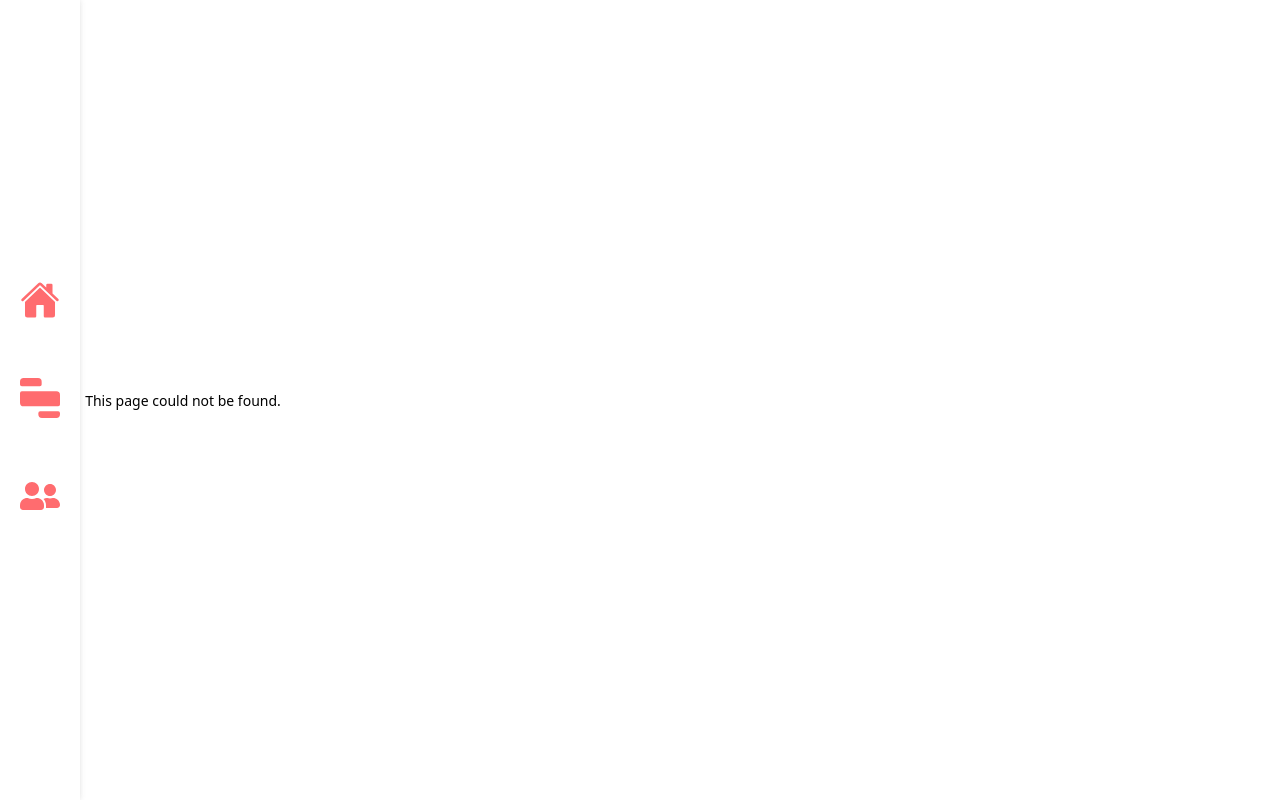
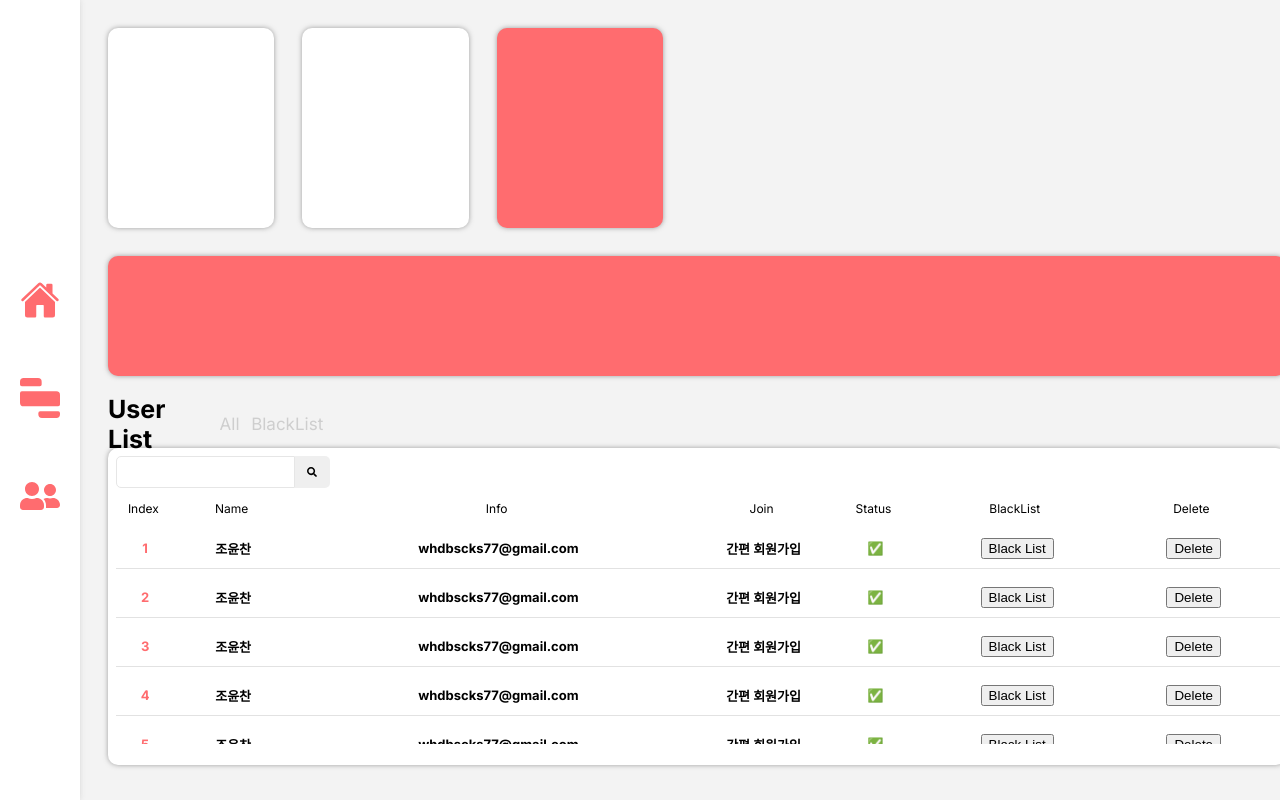
Before and after one commit to 1-MSG/admin_frontend, a Next.js app: page /user in a window 1280 px wide. Before the commit this address had no page. Built offline with nearby package versions, Linux system fonts and the light colour scheme.

Commit message:
feat: 사용자 어드민 페이지 레이아웃 수정 (#22)

```diff
--- /dev/null
+++ b/src/app/user/_components/UserManage.tsx
@@ -0,0 +1,14 @@
+"use client";
+
+import React, { useState, useEffect } from "react";
+import styles from "@/styles/user.module.css";
+
+export default function UserManage() {
+  return (
+    <>
+      <div className={styles.userManageContainer}>
+        <div className={styles.userManageLayout}></div>
+      </div>
+    </>
+  );
+}
--- /dev/null
+++ b/src/app/user/layout.tsx
@@ -0,0 +1,13 @@
+import { ReactNode } from "react";
+import styles from "@/styles/layout.module.css";
+
+type Props = {
+  children: ReactNode;
+};
+export default function Layout({ children }: Props) {
+  return (
+    <div className={styles.userPage}>
+      <div className={styles.userPageLeft}>{children}</div>
+    </div>
+  );
+}
--- /dev/null
+++ b/src/app/user/page.tsx
@@ -0,0 +1,74 @@
+import styles from "@/styles/user.module.css";
+import UserManage from "./_components/UserManage";
+import { FaSearch } from "react-icons/fa";
+
+export default function Page() {
+  async function handleSearchSubmit(formData: any) {
+    "use server";
+    console.log("검색");
+  }
+
+  const userListData = Array.from({ length: 50 }, (_, i) => ({
+    index: i + 1,
+    name: "조윤찬",
+    email: "whdbscks77@gmail.com",
+    info: "간편 회원가입",
+    status: "✅",
+  }));
+
+  const UserListEntry = ({ data }: { data: any }) => (
+    <div className={styles.userListE}>
+      <div className={styles.userListE1}>{data.index}</div>
+      <div className={styles.userListE2}>{data.name}</div>
+      <div className={styles.userListE3}>{data.email}</div>
+      <div className={styles.userListE4}>{data.info}</div>
+      <div className={styles.userListE5}>{data.status}</div>
+      <div className={styles.userListE6}>
+        <button>Black List</button>
+      </div>
+      <div className={styles.userListE7}>
+        <button>Delete</button>
+      </div>
+    </div>
+  );
+
+  return (
+    <main className={styles.userAllContainer}>
+      <div className={styles.userInfoContainer}>
+        <div className={styles.userInfoCountainerE1}></div>
+        <div className={styles.userInfoCountainerE2}></div>
+        <div className={styles.userInfoCountainerE3}></div>
+      </div>
+      <UserManage />
+      <div className={styles.userListContainer}>
+        <div className={styles.userListCategoryContainer}>
+          <div className={styles.userListCategoryE1}>User List</div>
+          <div className={styles.userListCategoryE2}>All</div>
+          <div className={styles.userListCategoryE3}>BlackList</div>
+        </div>
+        <div className={styles.userListLayout}>
+          <form className={styles.userPageForm} onSubmit={handleSearchSubmit}>
+            <input className={styles.userPageSearchContainerInput}></input>
+            <button className={styles.userPageSearchContainerBtn}>
+              <FaSearch size={10} />
+            </button>
+          </form>
+          <div className={styles.userListTitle}>
+            <div className={styles.userListTitleE1}>Index</div>
+            <div className={styles.userListTitleE2}>Name</div>
+            <div className={styles.userListTitleE3}>Info</div>
+            <div className={styles.userListTitleE4}>Join</div>
+            <div className={styles.userListTitleE5}>Status</div>
+            <div className={styles.userListTitleE6}>BlackList</div>
+            <div className={styles.userListTitleE7}>Delete</div>
+          </div>
+          <div className={styles.userListScroll}>
+            {userListData.map((userData: any, index: number) => (
+              <UserListEntry key={index} data={userData} />
+            ))}
+          </div>
+        </div>
+      </div>
+    </main>
+  );
+}
--- a/src/styles/layout.module.css
+++ b/src/styles/layout.module.css
@@ -47,17 +47,4 @@
   /* background-color: brown; */
   width: 100%;
   height: 100vh;
-  display: flex;
 }
-.userPageLeft {
-  /* background-color: aqua; */
-  width: 70%;
-  height: 100vh;
-  margin-left: 10vh;
-}
-.userPageRight {
-  background-color: rgb(255, 255, 255);
-  width: 30%;
-  height: 100vh;
-  box-shadow: 0px 0px 5px rgba(153, 153, 153, 0.3);
-}
--- /dev/null
+++ b/src/styles/user.module.css
@@ -0,0 +1,291 @@
+/*유저 테이블*/
+
+.userAllContainer {
+  /* background-color: blanchedalmond; */
+  width: 100%;
+  height: 100vh;
+}
+.userInfoContainer {
+  /* background-color: rgb(236, 142, 0); */
+  width: 100%;
+  height: 25vh;
+  display: flex;
+  padding-top: 3.5vh;
+}
+.userInfoCountainerE1 {
+  background-color: rgb(255, 255, 255);
+  width: 13%;
+  height: 100%;
+  margin-left: 13.5vh;
+  border-radius: 10px;
+  box-shadow: 0px 0px 5px rgba(74, 74, 74, 0.5); /* 그림자 속성 */
+}
+.userInfoCountainerE2 {
+  background-color: rgb(255, 255, 255);
+  width: 13%;
+  height: 100%;
+  margin-left: 3.5vh;
+  border-radius: 10px;
+  box-shadow: 0px 0px 5px rgba(74, 74, 74, 0.5); /* 그림자 속성 */
+}
+.userInfoCountainerE3 {
+  background-color: #ff6c6f;
+  width: 13%;
+  height: 100%;
+  margin-left: 3.5vh;
+  border-radius: 10px;
+  box-shadow: 0px 0px 5px rgba(74, 74, 74, 0.5); /* 그림자 속성 */
+}
+
+/*유저 관리*/
+.userManageContainer {
+  /* background-color: yellow; */
+  width: 100%;
+  height: 15%;
+  padding-top: 3.5vh;
+}
+.userManageLayout {
+  background-color: #ff6c6f;
+  height: 100%;
+  width: 92%;
+  margin-left: 13.5vh;
+  border-radius: 10px;
+  box-shadow: 0px 0px 5px rgba(74, 74, 74, 0.5); /* 그림자 속성 */
+}
+
+/*유저 리스트*/
+.userListContainer {
+  /* background-color: yellow; */
+  width: 100%;
+  height: 45%;
+  padding-top: 3.5vh;
+}
+.userListCategoryContainer {
+  width: 100%;
+  /* background-color: red; */
+  height: 5vh;
+  display: flex;
+}
+.userListCategoryE1 {
+  width: 8%;
+  /* background-color: green; */
+  height: 100%;
+  margin-left: 13.5vh;
+  display: flex;
+  align-items: center;
+  font-size: 25px;
+  font-weight: bold;
+}
+.userListCategoryE2 {
+  width: 3%;
+  /* background-color: green; */
+  height: 100%;
+  display: flex;
+  justify-content: center;
+  align-items: center;
+  font-size: 17px;
+  color: rgb(206, 206, 206);
+}
+.userListCategoryE3 {
+  width: 6%;
+  /* background-color: green; */
+  height: 100%;
+  display: flex;
+  justify-content: center;
+  align-items: center;
+  font-size: 17px;
+  color: rgb(206, 206, 206);
+}
+.userListLayout {
+  background-color: #ffffff;
+  height: 88%;
+  width: 92%;
+  margin-left: 13.5vh;
+  margin-top: 0.5vh;
+  border-radius: 10px;
+  box-shadow: 0px 0px 5px rgba(74, 74, 74, 0.5); /* 그림자 속성 */
+}
+.userPageForm {
+  width: 98%;
+  display: flex;
+  /* background-color: green; */
+  height: 4vh;
+  padding-left: 1vh;
+  padding-top: 1vh;
+}
+.userPageSearchContainerInput {
+  width: 15%;
+  border: none;
+  border-radius: 5px 0px 0px 5px;
+  outline: none;
+  border: 1px solid rgb(230, 230, 230);
+  text-align: center;
+}
+.userPageSearchContainerBtn {
+  width: 3%;
+  border: none;
+  border-radius: 0px 5px 5px 0px;
+  outline: none;
+}
+.userListTitle {
+  width: 100%;
+  /* background-color: rgb(4, 248, 147); */
+  height: 3vh;
+  margin-top: 1vh;
+  display: flex;
+  justify-content: center;
+  font-size: 12px;
+}
+.userListTitleE1 {
+  /* background-color: red; */
+  height: 100%;
+  display: flex;
+  justify-content: center;
+  align-items: center;
+  width: 5%;
+}
+.userListTitleE2 {
+  /* background-color: rgb(0, 56, 242); */
+  height: 100%;
+  display: flex;
+  justify-content: center;
+  align-items: center;
+  width: 10%;
+}
+.userListTitleE3 {
+  /* background-color: rgb(0, 247, 70); */
+  height: 100%;
+  display: flex;
+  justify-content: center;
+  align-items: center;
+  width: 35%;
+}
+.userListTitleE4 {
+  /* background-color: rgb(18, 255, 204); */
+  height: 100%;
+  display: flex;
+  justify-content: center;
+  align-items: center;
+  width: 10%;
+}
+.userListTitleE5 {
+  /* background-color: rgb(202, 208, 27); */
+  height: 100%;
+  display: flex;
+  justify-content: center;
+  align-items: center;
+  width: 9%;
+}
+.userListTitleE6 {
+  /* background-color: rgb(121, 1, 77); */
+  height: 100%;
+  display: flex;
+  justify-content: center;
+  align-items: center;
+  width: 15%;
+}
+.userListTitleE7 {
+  /* background-color: rgb(146, 245, 163); */
+  height: 100%;
+  display: flex;
+  justify-content: center;
+  align-items: center;
+  width: 15%;
+}
+.userListScroll {
+  width: 100%;
+  /* background-color: blue; */
+  height: 27vh;
+  overflow: auto;
+  padding-bottom: 1vh;
+}
+.userListScroll::-webkit-scrollbar {
+  background-color: #00000000; /* 스크롤바 트랙의 배경색상 변경 */
+  width: 0.1px; /* 스크롤바의 높이 조절 */
+  cursor: pointer;
+}
+
+.userListScroll::-webkit-scrollbar-thumb {
+  background-color: #00000000; /* 스크롤바 트랙의 배경색상 변경 */
+  cursor: pointer;
+}
+.userListE {
+  width: 99%;
+  height: 5vh;
+  margin-left: 1vh;
+  border-bottom: 1px solid #e2e2e2;
+  margin-top: 1vh;
+  display: flex;
+}
+.userListE1 {
+  /* background-color: red; */
+  height: 100%;
+  display: flex;
+  justify-content: center;
+  align-items: center;
+  width: 5%;
+  color: #ff6c6f;
+  font-size: 13px;
+  font-weight: bold;
+}
+.userListE2 {
+  /* background-color: rgb(0, 56, 242); */
+  height: 100%;
+  display: flex;
+  justify-content: center;
+  align-items: center;
+  width: 10.1%;
+  font-size: 13px;
+  font-weight: bold;
+}
+.userListE3 {
+  /* background-color: rgb(0, 247, 70); */
+  height: 100%;
+  display: flex;
+  justify-content: center;
+  align-items: center;
+  width: 35.4%;
+  font-size: 13px;
+  font-weight: bold;
+}
+.userListE4 {
+  /* background-color: rgb(18, 255, 204); */
+  height: 100%;
+  display: flex;
+  justify-content: center;
+  align-items: center;
+  width: 10.1%;
+  font-size: 13px;
+  font-weight: bold;
+}
+.userListE5 {
+  /* background-color: rgb(202, 208, 27); */
+  height: 100%;
+  display: flex;
+  justify-content: center;
+  align-items: center;
+  width: 9.1%;
+  font-size: 13px;
+  font-weight: bold;
+}
+.userListE6 {
+  /* background-color: rgb(121, 1, 77); */
+  height: 100%;
+  display: flex;
+  justify-content: center;
+  align-items: center;
+  width: 15.2%;
+  font-size: 13px;
+  font-weight: bold;
+}
+
+.userListE7 {
+  /* background-color: rgb(146, 245, 163); */
+  height: 100%;
+  display: flex;
+  justify-content: center;
+  align-items: center;
+  width: 15.1%;
+  font-size: 13px;
+  font-weight: bold;
+}
```
Also changed, not shown: src/app/user/_components/UserList.tsx (added).
